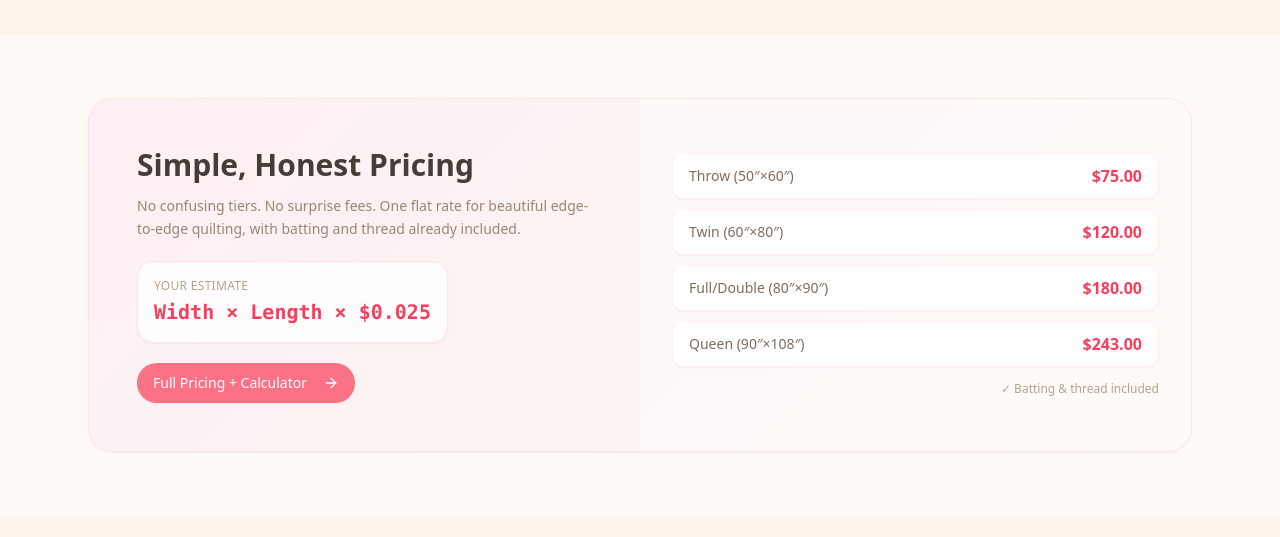
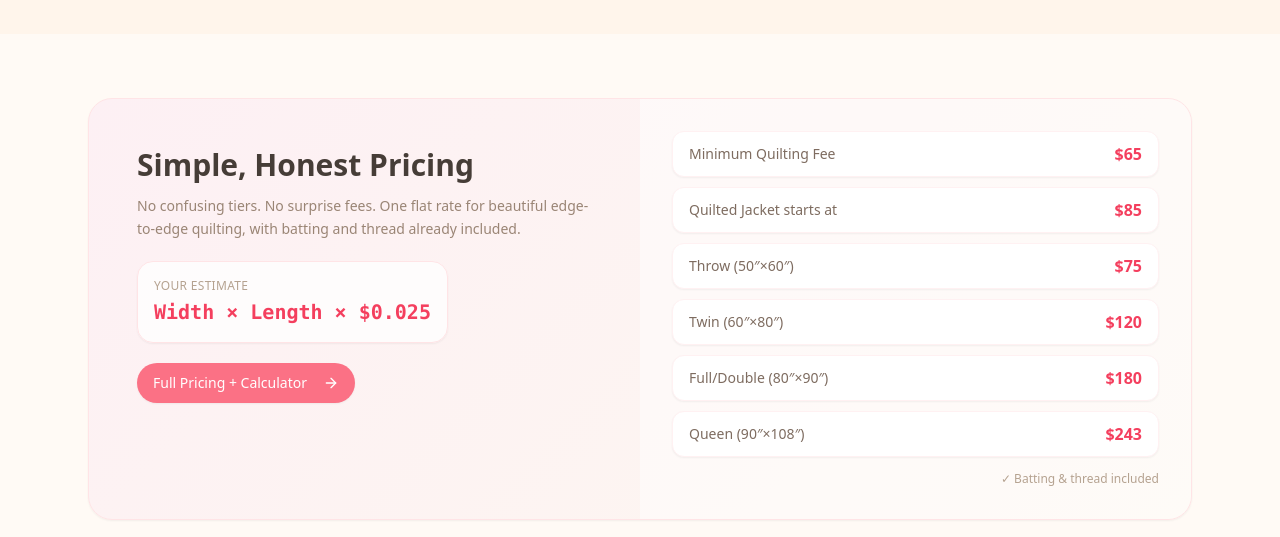
Before and after one commit to rednug405/lqs-website, a Next.js app: page / in a window 1280 px wide. Shown: the part 1200-1737 px from the top of the page. Built offline with nearby package versions, Linux system fonts and the light colour scheme.

Commit message:
Update page.tsx

```diff
--- a/app/page.tsx
+++ b/app/page.tsx
@@ -247,10 +247,12 @@ export default function HomePage() {
               <div className="p-8 bg-white/50 flex flex-col justify-center">
                 <div className="space-y-2.5">
                   {[
-                    ["Throw (50″×60″)", "$75.00"],
-                    ["Twin (60″×80″)", "$120.00"],
-                    ["Full/Double (80″×90″)", "$180.00"],
-                    ["Queen (90″×108″)", "$243.00"],
+                    ["Minimum Quilting Fee", "$65"],
+                      ["Quilted Jacket starts at", "$85"],
+                      ["Throw (50″×60″)", "$75"],
+                      ["Twin (60″×80″)", "$120"],
+                      ["Full/Double (80″×90″)", "$180"],
+                      ["Queen (90″×108″)", "$243"],
                   ].map(([size, price]) => (
                     <div key={size} className="flex justify-between items-center bg-white rounded-xl px-4 py-2.5 border border-rose-50 shadow-sm">
                       <span className="text-taupe-600 text-sm">{size}</span>
```
